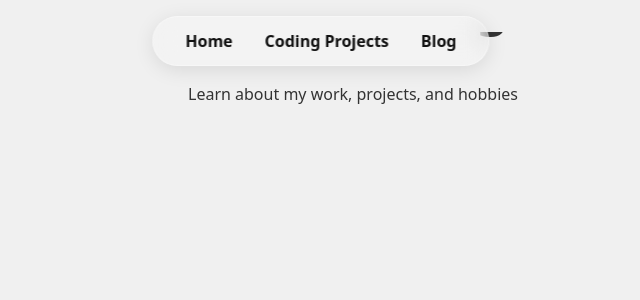
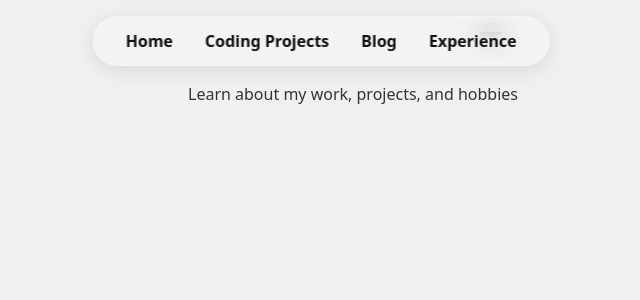
Before and after one commit to LakshyaChaudhry/personal-portfolio, a React (Vite) app: page / in a window 1280 px wide. Shown: the top 300 px of the page, without its empty margins (319-959 px from the left). Built offline with nearby package versions, Linux system fonts and the light colour scheme.

Commit message:
Add Experience component and integrate into App; update Navigation for new section

```diff
--- a/src/App.tsx
+++ b/src/App.tsx
@@ -8,9 +8,7 @@ import CodingProjects from "./components/CodingProjects";
 import Blog from "./components/Blog";
 import Navigation from "./components/Navigation";
 import "./App.css";
-
-
-
+import Experience from "./components/Experience";
 
 export default function App() {
   return (
@@ -27,6 +25,9 @@ export default function App() {
       <div id="blog">
         <Blog />
       </div>
+      <div id="experience">
+        <Experience />
+      </div>
 
 
 
--- /dev/null
+++ b/src/components/Experience.tsx
@@ -0,0 +1,13 @@
+import React from 'react';
+import '../Experience.css';
+
+function Experience() {
+    return (
+        <div className="page-section">
+            <h1> Experience </h1>
+            <p>This is a showcase of my work experience</p>
+        </div>
+    );
+}
+
+export default Experience;
--- a/src/components/Navigation.tsx
+++ b/src/components/Navigation.tsx
@@ -14,6 +14,9 @@ function Navigation() {
                 <li>
                     <a href="#blog">Blog</a>
                 </li>
+                <li>
+                    <a href="#experience">Experience</a>
+                </li>
             </ul>
         </nav>
     );
```
Also changed, not shown: src/Experience.css (added).
